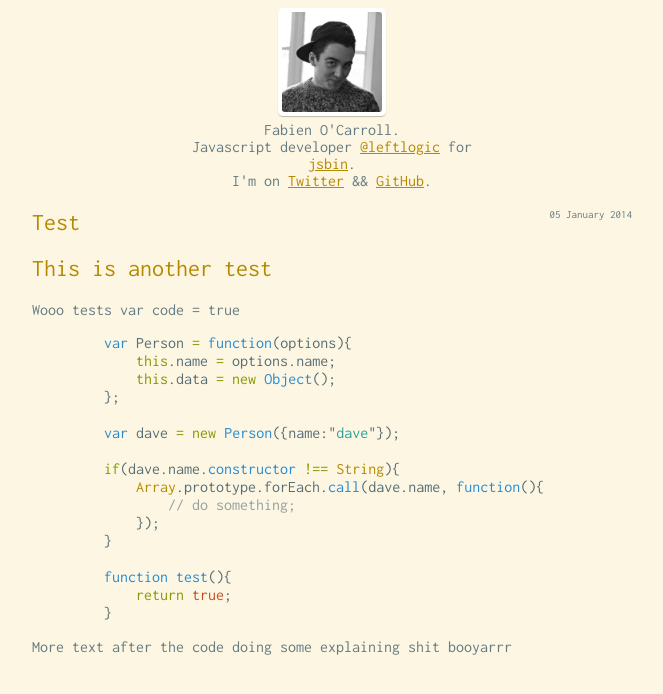
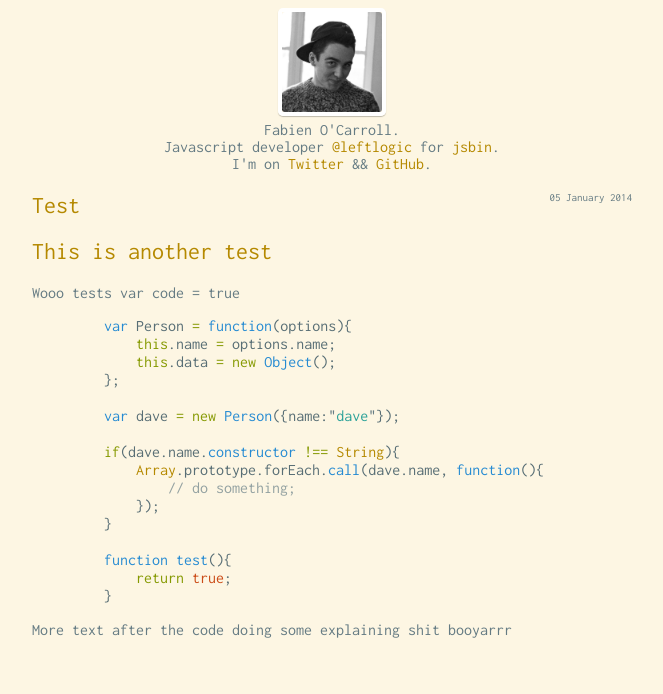
Before and after one commit to allouis/allouis.github.io, a Jekyll site: the page built from index.html, in a window 1280 px wide. Shown: the top 694 px of the page, without its empty margins (308-971 px from the left). Built offline with Jekyll 4.4.1, drawn with Linux system fonts in a browser that asks for light colours; Markdown is read by kramdown in place of the engine named in the settings; the list of posts is cut into pages by our own code.

Commit message:
Removing text-decoration from links

```diff
--- a/css/main.css
+++ b/css/main.css
@@ -22,7 +22,14 @@ h1,h2,h3,h4,h5,h6 {
 }
 
 header p {
-    width:300px;
     margin:0px auto;
     text-align:center;
 }
+
+a {
+    text-decoration:none;
+}
+
+a:hover {
+    opacity:0.8;
+}
```
